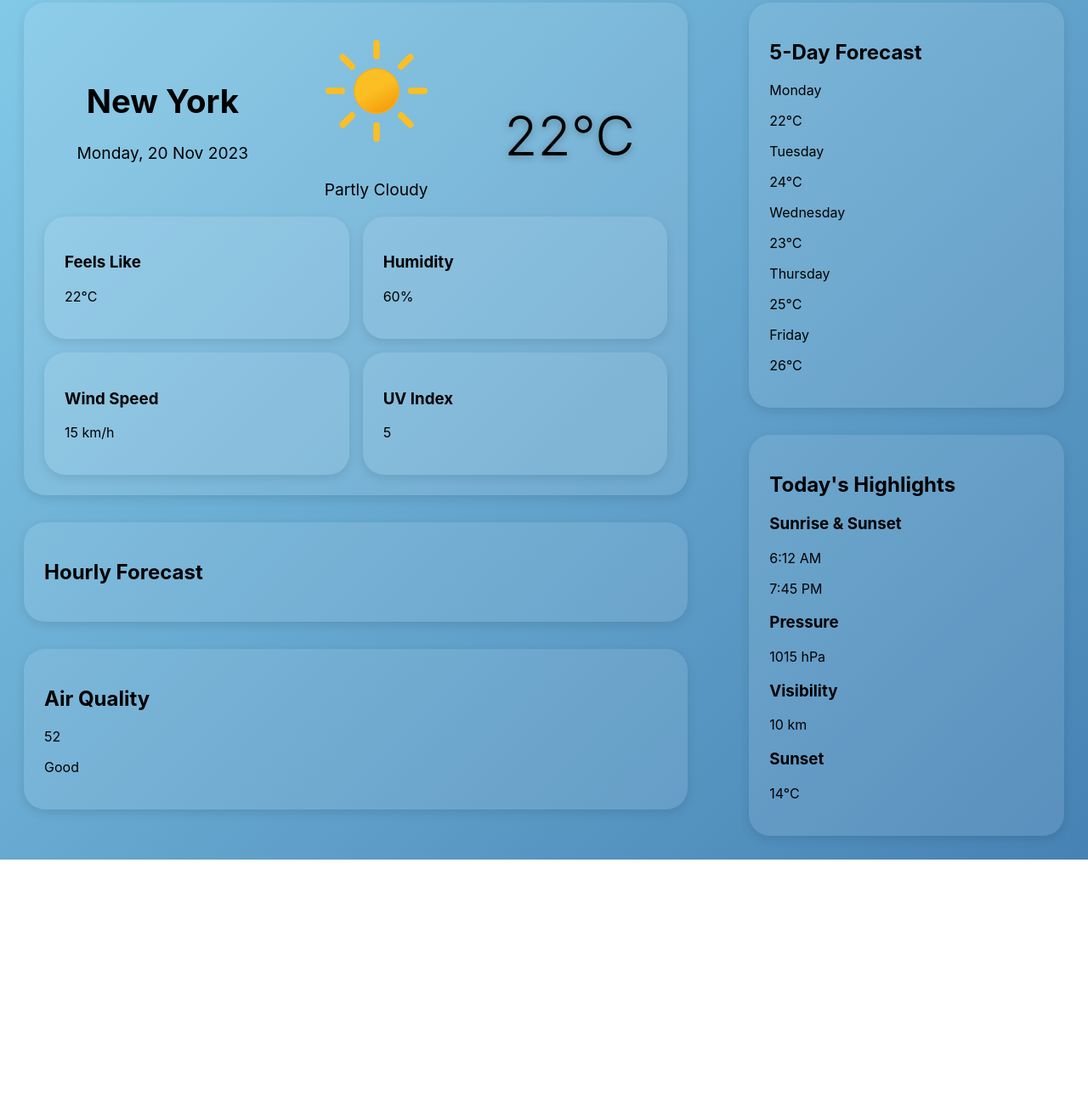
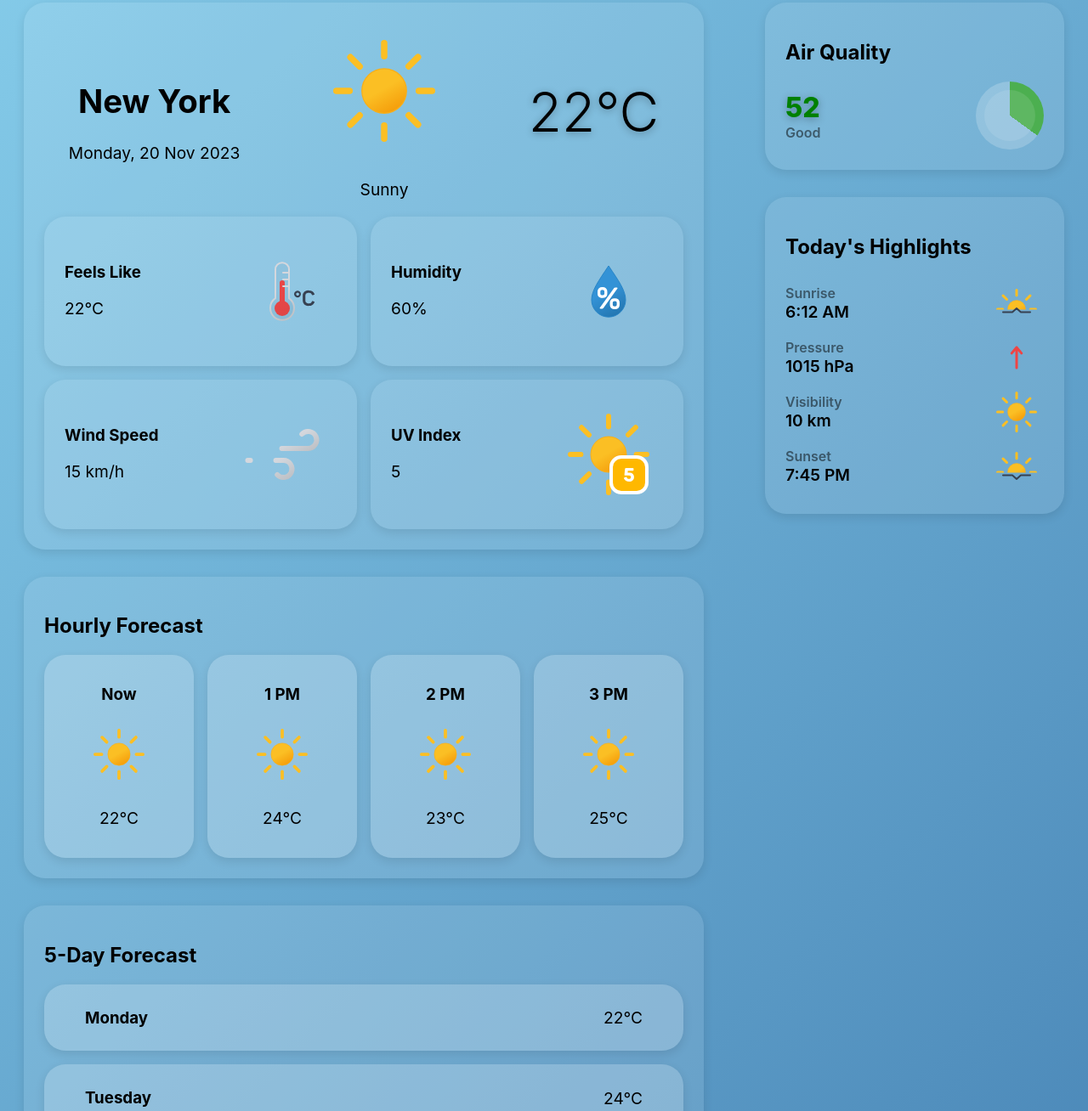
Before and after one commit to kindnemo/clima, a website built with webpack: page src/index.html in a window 1280 px wide. Shown: the part 182-1490 px from the top of the page at 85% size. Before the commit the page ends 1194 px from the top, so only its background shows below. Built offline with nearby package versions, Linux system fonts and the light colour scheme.

Commit message:
Completes the entire styling of the page Finished the entire styling Added more animated icons added a resetter stylesheet

```diff
--- a/src/index.html
+++ b/src/index.html
@@ -19,12 +19,12 @@
             <div class="details-div" id="current-weather-grid" >
                 <div id="hero-weather-div">
                     <div class="hero-info-div">
-                        <h1 class="hero-details-value" id="city-name">New York</h1>
+                        <h1  id="city-name">New York</h1>
                         <p class="hero-details-value" id="current-date">Monday, 20 Nov 2023</p>
                     </div>
                     <span>
                         <img src="images/animation-ready/clear-day.svg" alt="weather-icon" id="weather-icon" class="icons">
-                        <p class="hero-details-value" id="weather-description">Partly Cloudy</p>
+                        <p class="hero-details-value" id="weather-description">Sunny</p>
                     </span>
                     <h2 class="hero-details-value" id="current-temperature">22°C</h2>
                 </div>
@@ -35,6 +35,7 @@
                            <h3 class="secondary-heading">Feels Like</h3>
                            <p class="hero-details-value" id="feels-like-value">22°C</p>
                         </span>
+                        <img src="images/animation-ready/thermometer-celsius.svg" alt="thermometer-celsius" class="detail-icons">
                     </div>
 
                     <div class="details-div hero-details-div" id="humidity">
@@ -42,6 +43,7 @@
                             <h3 class="secondary-heading">Humidity</h3>
                             <p class="hero-details-value" id="humidity-value">60%</p>
                         </span>
+                        <img src="images/animation-ready/humidity.svg" alt="humidity" class="detail-icons">
                     </div>
 
                     <div class="details-div hero-details-div" id="wind-speed">
@@ -49,6 +51,7 @@
                             <h3 class="secondary-heading">Wind Speed</h3>
                             <p class="hero-details-value" id="wind-speed-value">15 km/h</p>
                         </span>
+                        <img src="images/animation-ready/wind.svg" alt="wind-speed" class="detail-icons">
                     </div>
 
                     <div class="details-div hero-details-div" id="uv-index">
@@ -56,6 +59,7 @@
                             <h3 class="secondary-heading">UV Index</h3>
                             <p class="hero-details-value" id="uv-index-value">5</p>
                         </span>
+                        <img src="images/animation-ready/uv-index-5.svg" alt="uv-index" class="detail-icons">
                     </div>
                 </div>
             </div>
@@ -63,12 +67,61 @@
             <div class="details-div" id="hourly-forecast-grid">
                 <h2 class="hero-texts" id="hourly">Hourly Forecast</h2>
                 <div class="hourly-forecast-container">
-                    <div class="hourly-forecast-div"></div>
-                    <div class="hourly-forecast-div"></div>
-                    <div class="hourly-forecast-div"></div>
-                    <div class="hourly-forecast-div"></div>
+                    <div class="hourly-forecast-div" id="hour-1">
+                        <h3 class="secondary-heading">Now</h3>
+                        <img src="images/animation-ready/clear-day.svg" alt="weather-icon" class="hourly-icons">
+                        <p class="hourly-temperature">22°C</p>
+                    </div>
+
+                    <div class="hourly-forecast-div" id="hour-2">
+                        <h3 class="secondary-heading">1 PM</h3>
+                        <img src="images/animation-ready/clear-day.svg" alt="weather-icon" class="hourly-icons">
+                        <p class="hourly-temperature">24°C</p>
+                    </div>
+
+                    <div class="hourly-forecast-div" id="hour-3">
+                        <h3 class="secondary-heading">2 PM</h3>
+                        <img src="images/animation-ready/clear-day.svg" alt="weather-icon" class="hourly-icons">
+                        <p class="hourly-temperature">23°C</p>
+                    </div>
+
+                    <div class="hourly-forecast-div" id="hour-4">
+                        <h3 class="secondary-heading">3 PM</h3>
+                        <img src="images/animation-ready/clear-day.svg" alt="weather-icon" class="hourly-icons">
+                        <p class="hourly-temperature">25°C</p>
+                    </div>
                 </div>
             </div>
+
+            <div class="details-div" id="five-day-forecast-grid">
+                <h2 class="hero-texts" id="five-day-forecast-heading">5-Day Forecast</h2>
+
+                <div id="forecast-container">
+                    <div class="forecast-card">
+                        <h3 class="day">Monday</h3>
+                        <p class="five-day-temperature">22°C</p>
+                    </div>
+                    <div class="forecast-card">
+                        <h3 class="day">Tuesday</h3>
+                        <p class="five-day-temperature">24°C</p>
+                    </div>
+                    <div class="forecast-card">
+                        <h3 class="day">Wednesday</h3>
+                        <p class="five-day-temperature">23°C</p>
+                    </div>
+                    <div class="forecast-card">
+                        <h3 class="day">Thursday</h3>
+                        <p class="five-day-temperature">25°C</p>
+                    </div>
+                    <div class="forecast-card">
+                        <h3 class="day">Friday</h3>
+                        <p class="five-day-temperature">26°C</p>
+                    </div>
+                </div>
+            </div>
+        </div>
+
+        <div class="card-container-div" id="parent-container-2">
 
             <div class="details-div" id="air-quality-grid">
                 <h2 class="hero-texts" id="airquality">Air Quality</h2>
@@ -78,36 +131,24 @@
                         <p id="air-quality-remark">Good</p>
                     </span>
 
+                    <div id="air-chart-container">
+                        <div style="
+                            width: 80px;
+                            height: 80px;
+                            background: conic-gradient(#4CAF50 0% 35%, rgba(255,255,255,0.2) 35% 100%);
+                            border-radius: 50%;
+                            display: flex;
+                            align-items: center;
+                            justify-content: center;
+                        ">
+                        <div style="
+                            width: 60px;
+                            height: 60px;
+                            background: rgba(255,255,255,0.1);
+                            border-radius: 50%;
+                        "></div>
+                    </div>
                 </div>
-            </div>
-        </div>
-
-        <div class="card-container-div" id="parent-container-2">
-
-            <div class="details-div" id="five-day-forecast-grid">
-                <h2 class="hero-texts" id="five-day-forecast-heading">5-Day Forecast</h2>
-
-                <div id="forecast-container">
-                    <div class="forecast-card">
-                        <p class="day">Monday</p>
-                        <p class="temperature">22°C</p>
-                    </div>
-                    <div class="forecast-card">
-                        <p class="day">Tuesday</p>
-                        <p class="temperature">24°C</p>
-                    </div>
-                    <div class="forecast-card">
-                        <p class="day">Wednesday</p>
-                        <p class="temperature">23°C</p>
-                    </div>
-                    <div class="forecast-card">
-                        <p class="day">Thursday</p>
-                        <p class="temperature">25°C</p>
-                    </div>
-                    <div class="forecast-card">
-                        <p class="day">Friday</p>
-                        <p class="temperature">26°C</p>
-                    </div>
                 </div>
             </div>
 
@@ -116,21 +157,33 @@
 
                 <div id="highlights-container">
                     <div class="highlight-card" id="sunrise-card">
-                        <h3 class="highlight-title">Sunrise & Sunset</h3>
-                        <p class="highlight-value" id="sunrise-time">6:12 AM</p>
-                        <p class="highlight-value" id="sunset-time">7:45 PM</p>
+                        <span class="highlight-detail-container">
+                            <p class="highlight-title">Sunrise</p>
+                            <h3 class="highlight-value" id="sunrise-time">6:12 AM</h3>
+                        </span>
+
+                        <img src="images/animation-ready/sunrise.svg" alt="sunrise icon" class="highlight-icons">
                     </div>
                     <div class="highlight-card" id="pressure-card">
-                        <h3 class="highlight-title">Pressure</h3>
-                        <p class="highlight-value" id="pressure-value">1015 hPa</p>
+                        <span class="highlight-detail-container">
+                            <p class="highlight-title">Pressure</p>
+                            <h3 class="highlight-value" id="pressure-value">1015 hPa</h3>
+                        </span>
+                        <img src="images/animation-ready/pressure-high.svg" alt="pressure icon" class="highlight-icons">
                     </div>
                     <div class="highlight-card" id="visibility-card">
-                        <h3 class="highlight-title">Visibility</h3>
-                        <p class="highlight-value" id="visibility-value">10 km</p>
+                        <span class="highlight-detail-container">
+                            <p class="highlight-title">Visibility</p>
+                            <h3 class="highlight-value" id="visibility-value">10 km</h3>
+                        </span>
+                        <img src="images/animation-ready/clear-day.svg" alt="visibility icon" class="highlight-icons">
                     </div>
                     <div class="highlight-card" id="sunset-card">
-                        <h3 class="highlight-title">Sunset</h3>
-                        <p class="highlight-value" id="sunset-value">14°C</p>
+                        <span class="highlight-detail-container">
+                            <p class="highlight-title">Sunset</p>
+                            <h3 class="highlight-value" id="sunset-value">7:45 PM</h3>
+                        </span>
+                        <img src="images/animation-ready/sunset.svg" alt="sunset icon" class="highlight-icons">
                     </div>
                 </div>
             </div>
--- a/src/styles.css
+++ b/src/styles.css
@@ -74,21 +74,79 @@ header{
 #hero-weather-div{
     display: flex;
     flex-direction: row;
-    align-items: center;
-    justify-content: space-evenly;
+    align-items:center;
+    justify-content: space-around;
     text-align: center;
     font-size: 1.2rem;
     gap: 2rem;
 }
 
+.hero-details-div{
+    display: flex;
+    flex-direction: row;
+    justify-content: space-between;
+    align-items: center;
+}
+.hourly-forecast-container{
+    display: flex;
+    flex-direction: row;
+    justify-content: space-around;
+    align-items: center;
+    text-align: center;
+    gap: 1rem;
+}
+
+.hourly-forecast-div{
+    background: rgba(255, 255, 255, 0.2);
+    border-radius: 25px;
+    padding: 1rem 3rem;
+    box-shadow: 0 4px 12px rgba(0, 0, 0, 0.1);
+}
+
+.forecast-card{
+    display: flex;
+    flex-direction: row;
+    align-items:center;
+    justify-content: space-between;
+    background: rgba(255, 255, 255, 0.2);
+    border-radius: 25px;
+    padding: 0.5rem 3rem;
+    box-shadow: 0 4px 12px rgba(0, 0, 0, 0.1);
+    margin-bottom: 1rem;
+}
+
+.air-container{
+    display: flex;
+    flex-direction: row;
+    justify-content: space-between;
+    align-items: center;
+}
+
+.highlight-card{
+    display: flex;
+    flex-direction: row;
+    justify-content: space-between;
+    align-items: center;
+}
 
 /* ICON STYLES */
 .icons {
     width: 10rem;
     height: 10rem;
 }
+.detail-icons {
+    width: 8rem;
+    height: auto;
+}
+.hourly-icons {
+    width: 5rem;
+    height: 5rem;
+}
 
-
+.highlight-icons {
+    width: 4rem;
+    height: 4rem;
+}
 
 /* FONT STYLES */
 
@@ -96,6 +154,32 @@ header{
     font-size: 4rem;
     font-weight: 300;
     color: black;
-    margin-bottom: 1rem;
+    margin-bottom: 4.5rem;
     text-shadow: 0 2px 10px rgba(0, 0, 0, 0.3);
 }
+
+.hero-details-value, .hourly-temperature, .five-day-temperature{
+    font-size: 1.2rem;
+    font-weight: 400;
+    color: black;
+}
+
+#air-quality-number{
+    font-size: 2rem;
+    font-weight: 800;
+    color: green;
+    text-shadow: 0 2px 10px rgba(0, 0, 0, 0.3);
+    margin: 0;
+}
+#air-quality-remark, .highlight-title{
+    margin: 0;
+    font-size: 1rem;
+    font-weight: 600;
+    opacity: 0.5;
+}
+.highlight-value{
+    font-size: 1.2rem;
+    font-weight: 600;
+    color: black;
+    margin: 0;
+}
```
